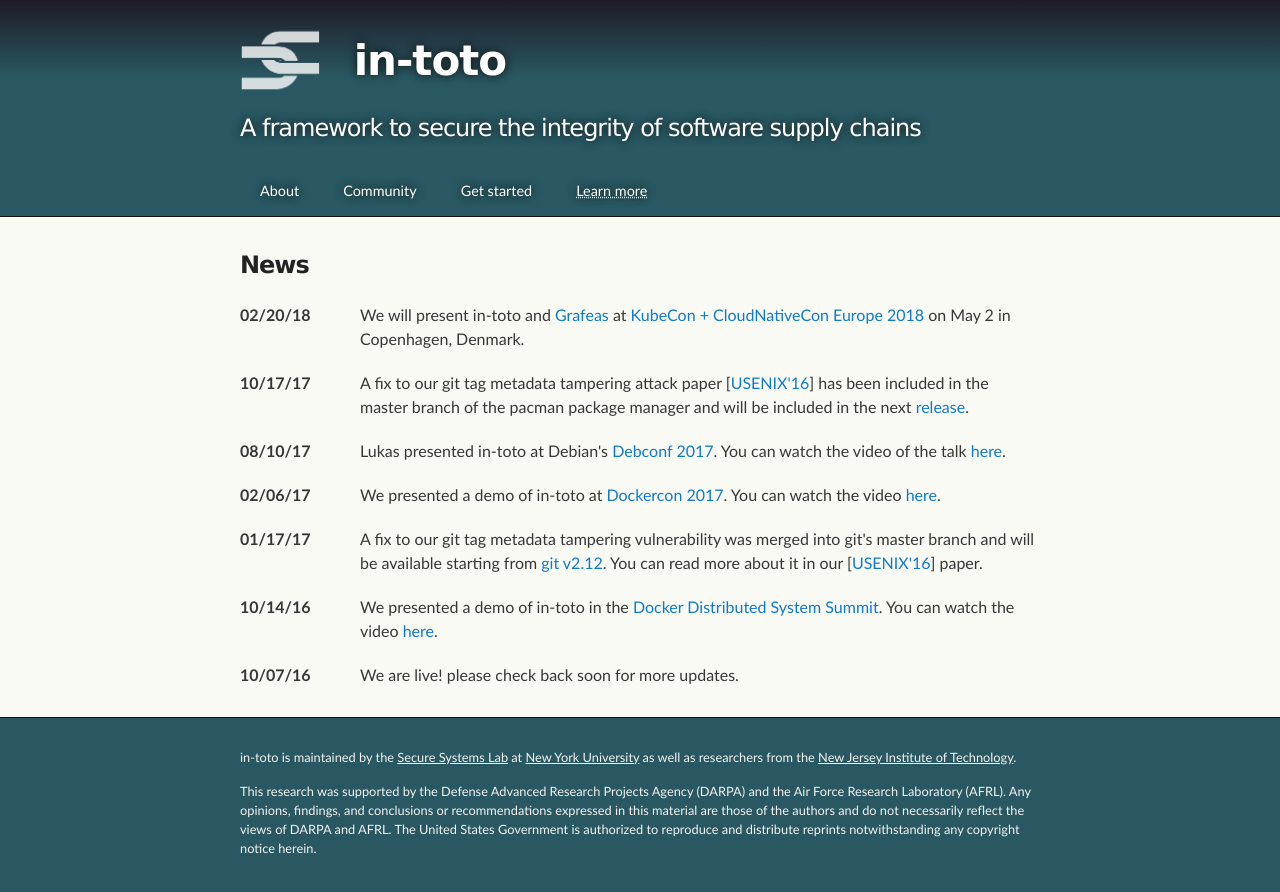
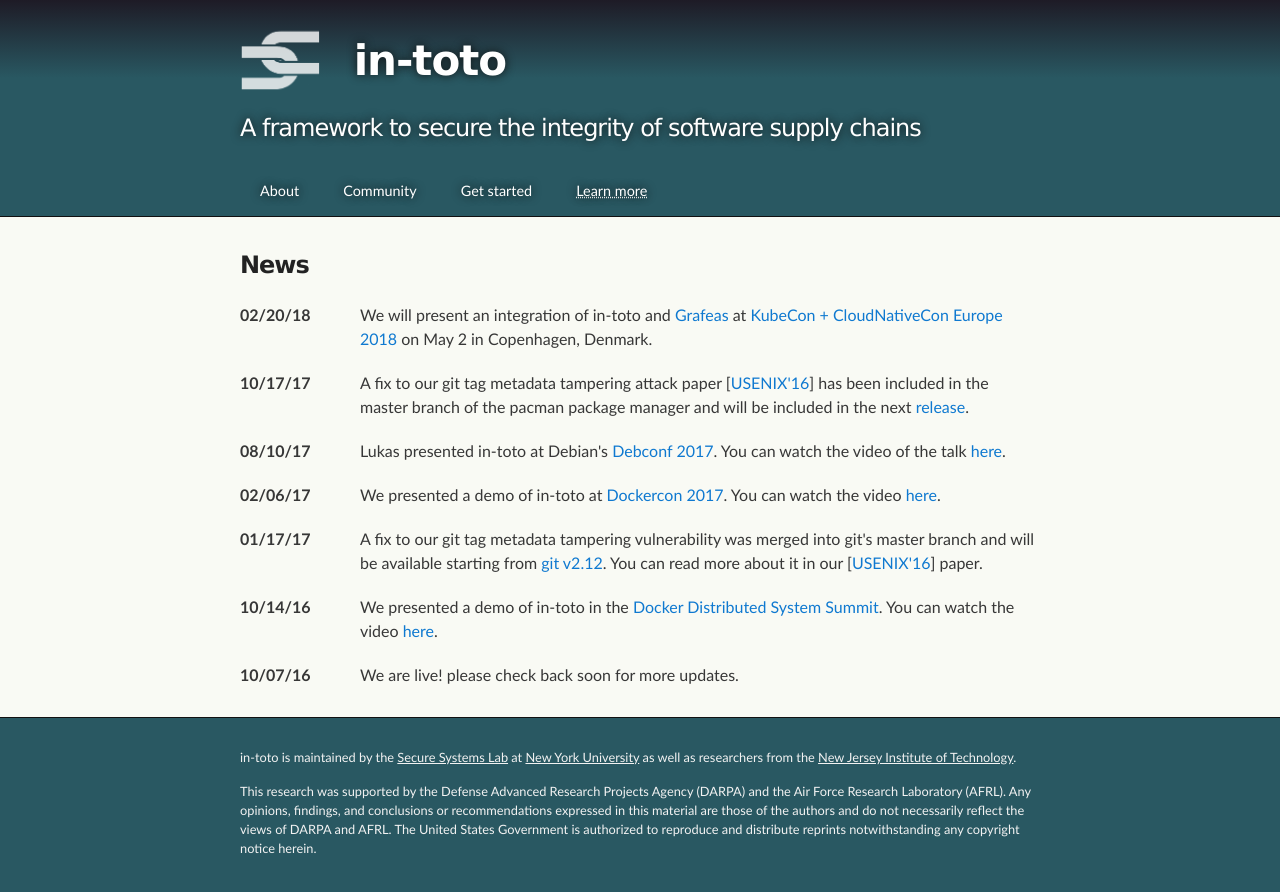
Before and after one commit to in-toto/in-toto.github.io, a Jekyll site: the page built from news.html, in a window 1280 px wide. Shown: the top 892 px of the page. Built offline with Jekyll 4.4.1, drawn with Linux system fonts in a browser that asks for light colours.

Commit message:
Rephrase KubeCon + CloudNativeCon announcement

```diff
--- a/news.html
+++ b/news.html
@@ -7,7 +7,8 @@
   <tr>
     <td>02/20/18</td>
     <td>
-      We will present in-toto and <a href="https://grafeas.io">Grafeas</a> at
+      We will present an integration of in-toto and
+      <a href="https://grafeas.io">Grafeas</a> at
       <a href="https://kccnceu18.sched.com/event/Dqtx/completely">KubeCon +
       CloudNativeCon Europe 2018</a> on May 2 in Copenhagen, Denmark.
     </td>
```
